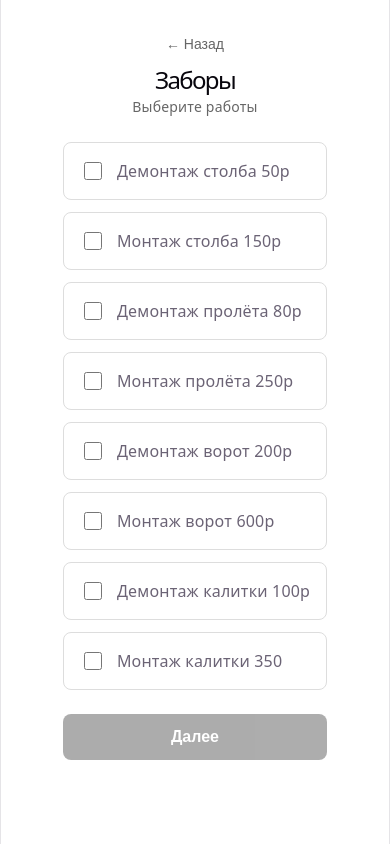
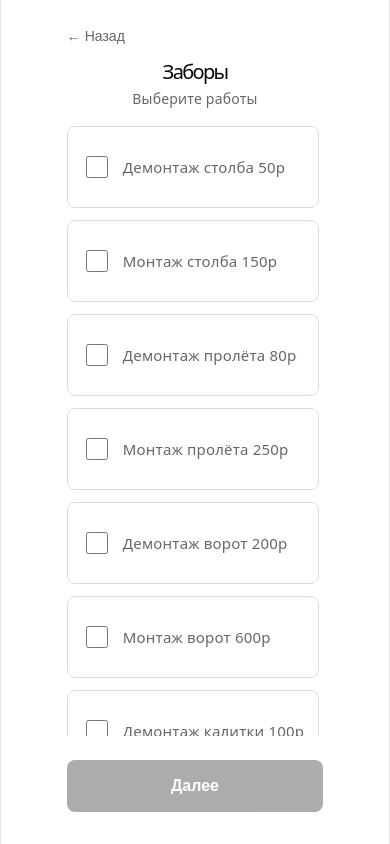
Before and after one commit to BatanAndrei/construction_calculator, a React (Vite) app: page /work/zabory in a window 390 px wide. Built offline with nearby package versions, Linux system fonts and the light colour scheme.

Commit message:
redy mobile

```diff
--- a/index.html
+++ b/index.html
@@ -3,7 +3,8 @@
   <head>
     <meta charset="UTF-8" />
     <link rel="icon" type="image/svg+xml" href="/favicon.svg" />
-    <meta name="viewport" content="width=device-width, initial-scale=1.0" />
+    <!-- <meta name="viewport" content="width=device-width, initial-scale=1.0" /> -->
+    <meta name="viewport" content="width=device-width, initial-scale=1.0, viewport-fit=cover" />
     <title>Construction calculator</title>
   </head>
   <body>
--- a/src/App.jsx
+++ b/src/App.jsx
@@ -2,6 +2,7 @@ import { BrowserRouter, Routes, Route } from 'react-router-dom';
 import HomePage from './pages/HomePage/HomePage';
 import FencesPage from './pages/FencesPage/FencesPage';
 import FencesCalcPage from './pages/FencesCalcPage/FencesCalcPage';
+import StubPage from './pages/StubPage/StubPage';
 
 const App = () => {
     return (
@@ -10,6 +11,10 @@ const App = () => {
                 <Route path='/' element={<HomePage />} />
                 <Route path="/work/zabory" element={<FencesPage />} />
                 <Route path="/work/zabory/calc" element={<FencesCalcPage />} />
+
+                <Route path="/work/blagoustroystvo" element={<StubPage title="Благоустройство" />} />
+                <Route path="/work/krysha" element={<StubPage title="Крыша" />} />
+                <Route path="/work/karkasy" element={<StubPage title="Каркасы" />} />
             </Routes>
         </BrowserRouter>
     );
--- a/src/pages/FencesCalcPage/FencesCalcPage.module.css
+++ b/src/pages/FencesCalcPage/FencesCalcPage.module.css
@@ -2,20 +2,32 @@
   max-width: 640px;
   margin: 0 auto;
   padding: 32px 16px;
+  padding-left: max(16px, env(safe-area-inset-left));
+  padding-right: max(16px, env(safe-area-inset-right));
+  padding-bottom: max(32px, env(safe-area-inset-bottom));
+
+  height: 100dvh;
+  display: flex;
+  flex-direction: column;
+  box-sizing: border-box;
 }
 
 .back {
+  flex-shrink: 0;
   background: none;
   border: none;
   color: #666;
   cursor: pointer;
   font-size: 14px;
-  padding: 0;
-  margin-bottom: 16px;
+  padding: 8px 0;
+  margin-bottom: 8px;
+  align-self: flex-start;
+  -webkit-tap-highlight-color: transparent;
 }
 
-.back:hover {
-  color: #333;
+.title,
+.subtitle {
+  flex-shrink: 0;
 }
 
 .title {
@@ -30,9 +42,15 @@
 }
 
 .list {
+  flex: 1;
+  min-height: 0;
+  overflow-y: auto;
+  -webkit-overflow-scrolling: touch;
+  overscroll-behavior: contain;
+
   list-style: none;
-  padding: 0;
-  margin: 0 0 24px;
+  padding: 0 4px 0 0;
+  margin: 0 0 16px;
   display: flex;
   flex-direction: column;
   gap: 12px;
@@ -42,7 +60,7 @@
   display: flex;
   align-items: center;
   justify-content: space-between;
-  gap: 16px;
+  gap: 12px;
   padding: 16px;
   background: #fff;
   border: 1px solid #ddd;
@@ -53,10 +71,12 @@
   display: flex;
   flex-direction: column;
   gap: 4px;
+  min-width: 0;
 }
 
 .rowTitle {
   font-size: 16px;
+  overflow-wrap: anywhere;
 }
 
 .rowPrice {
@@ -65,12 +85,16 @@
 }
 
 .input {
-  width: 100px;
-  padding: 8px 10px;
-  font-size: 15px;
+  width: 96px;
+  flex-shrink: 0;
+  padding: 10px;
+  font-size: 16px;
   border: 1px solid #ddd;
   border-radius: 6px;
   text-align: right;
+  background: #fff;
+  -webkit-appearance: none;
+  appearance: none;
 }
 
 .input:focus {
@@ -79,7 +103,9 @@
 }
 
 .calculate {
+  flex-shrink: 0;
   width: 100%;
+  min-height: 52px;
   padding: 14px;
   font-size: 16px;
   font-weight: 600;
@@ -89,6 +115,7 @@
   border-radius: 8px;
   cursor: pointer;
   transition: opacity 0.15s;
+  -webkit-tap-highlight-color: transparent;
 }
 
 .calculate:hover {
@@ -96,6 +123,7 @@
 }
 
 .total {
+  flex-shrink: 0;
   display: flex;
   justify-content: space-between;
   align-items: center;
@@ -115,3 +143,47 @@
   color: #888;
   font-size: 15px;
 }
+
+.list::-webkit-scrollbar {
+  width: 6px;
+}
+
+.list::-webkit-scrollbar-thumb {
+  background: #ccc;
+  border-radius: 3px;
+}
+
+.list::-webkit-scrollbar-track {
+  background: transparent;
+}
+
+@media (max-width: 430px) {
+  .page {
+    padding-top: 20px;
+  }
+
+  .title {
+    font-size: 20px;
+  }
+
+  .subtitle {
+    margin-bottom: 16px;
+  }
+
+  .row {
+    padding: 14px;
+  }
+
+  .rowTitle {
+    font-size: 15px;
+  }
+
+  .input {
+    width: 84px;
+    padding: 9px;
+  }
+
+  .totalValue {
+    font-size: 20px;
+  }
+}
--- a/src/pages/FencesPage/FencesPage.module.css
+++ b/src/pages/FencesPage/FencesPage.module.css
@@ -2,20 +2,32 @@
   max-width: 640px;
   margin: 0 auto;
   padding: 32px 16px;
+  padding-left: max(16px, env(safe-area-inset-left));
+  padding-right: max(16px, env(safe-area-inset-right));
+  padding-bottom: max(32px, env(safe-area-inset-bottom));
+
+  height: 100dvh;
+  display: flex;
+  flex-direction: column;
+  box-sizing: border-box;
 }
 
 .back {
+  flex-shrink: 0;
   background: none;
   border: none;
   color: #666;
   cursor: pointer;
   font-size: 14px;
-  padding: 0;
-  margin-bottom: 16px;
+  padding: 8px 0;
+  margin-bottom: 8px;
+  align-self: flex-start;
+  -webkit-tap-highlight-color: transparent;
 }
 
-.back:hover {
-  color: #333;
+.title,
+.subtitle {
+  flex-shrink: 0;
 }
 
 .title {
@@ -30,8 +42,14 @@
 }
 
 .list {
+  flex: 1;
+  min-height: 0;              /* обязательно, иначе flex-ребёнок не даст overflow */
+  overflow-y: auto;
+  -webkit-overflow-scrolling: touch;
+  overscroll-behavior: contain;
+
   list-style: none;
-  padding: 0;
+  padding: 0 4px 0 0;         /* место под скроллбар, чтобы не наезжал на карточки */
   margin: 0 0 24px;
   display: flex;
   flex-direction: column;
@@ -42,21 +60,24 @@
   display: flex;
   align-items: center;
   gap: 12px;
+  min-height: 56px;
   padding: 16px;
   background: #fff;
   border: 1px solid #ddd;
   border-radius: 8px;
   cursor: pointer;
   transition: border-color 0.15s;
+  -webkit-tap-highlight-color: transparent;
 }
 
-.row:hover {
+.row:active {
   border-color: #333;
 }
 
 .checkbox {
-  width: 18px;
-  height: 18px;
+  width: 22px;
+  height: 22px;
+  flex-shrink: 0;
   cursor: pointer;
   accent-color: #333;
 }
@@ -66,7 +87,9 @@
 }
 
 .next {
+  flex-shrink: 0;
   width: 100%;
+  min-height: 52px;
   padding: 14px;
   font-size: 16px;
   font-weight: 600;
@@ -76,13 +99,47 @@
   border-radius: 8px;
   cursor: pointer;
   transition: opacity 0.15s;
-}
-
-.next:hover:not(:disabled) {
-  opacity: 0.85;
+  -webkit-tap-highlight-color: transparent;
 }
 
 .next:disabled {
   opacity: 0.4;
   cursor: not-allowed;
 }
+
+/* Тонкий скроллбар (WebKit / Chromium — Edge, Chrome, Samsung Internet) */
+.list::-webkit-scrollbar {
+  width: 6px;
+}
+
+.list::-webkit-scrollbar-thumb {
+  background: #ccc;
+  border-radius: 3px;
+}
+
+.list::-webkit-scrollbar-track {
+  background: transparent;
+}
+
+@media (max-width: 430px) {
+  .page {
+    padding-top: 20px;
+  }
+
+  .title {
+    font-size: 20px;
+  }
+
+  .subtitle {
+    margin-bottom: 16px;
+  }
+
+  .row {
+    min-height: 52px;
+    padding: 14px;
+  }
+
+  .rowTitle {
+    font-size: 15px;
+  }
+}
--- a/src/pages/HomePage/HomePage.module.css
+++ b/src/pages/HomePage/HomePage.module.css
@@ -2,6 +2,19 @@
   max-width: 640px;
   margin: 0 auto;
   padding: 32px 16px;
+  padding-left: max(16px, env(safe-area-inset-left));
+  padding-right: max(16px, env(safe-area-inset-right));
+  padding-bottom: max(32px, env(safe-area-inset-bottom));
+
+  height: 100dvh;
+  display: flex;
+  flex-direction: column;
+  box-sizing: border-box;
+}
+
+.title,
+.subtitle {
+  flex-shrink: 0;
 }
 
 .title {
@@ -16,8 +29,14 @@
 }
 
 .list {
+  flex: 1;
+  min-height: 0;
+  overflow-y: auto;
+  -webkit-overflow-scrolling: touch;
+  overscroll-behavior: contain;
+
   list-style: none;
-  padding: 0;
+  padding: 0 4px 0 0;
   margin: 0;
   display: flex;
   flex-direction: column;
@@ -26,19 +45,18 @@
 
 .item {
   width: 100%;
+  min-height: 56px;
   text-align: left;
   padding: 16px;
   background: #fff;
   border: 1px solid #ddd;
   border-radius: 8px;
   cursor: pointer;
-  display: flex;
-  flex-direction: column;
-  gap: 4px;
   transition: border-color 0.15s;
+  -webkit-tap-highlight-color: transparent;
 }
 
-.item:hover {
+.item:active {
   border-color: #333;
 }
 
@@ -47,7 +65,39 @@
   font-weight: 600;
 }
 
-.itemDesc {
-  font-size: 13px;
-  color: #888;
+/* Тонкий скроллбар (WebKit / Chromium — Edge, Chrome, Samsung Internet) */
+.list::-webkit-scrollbar {
+  width: 6px;
 }
+
+.list::-webkit-scrollbar-thumb {
+  background: #ccc;
+  border-radius: 3px;
+}
+
+.list::-webkit-scrollbar-track {
+  background: transparent;
+}
+
+@media (max-width: 430px) {
+  .home {
+    padding-top: 20px;
+  }
+
+  .title {
+    font-size: 20px;
+  }
+
+  .subtitle {
+    margin-bottom: 16px;
+  }
+
+  .item {
+    min-height: 52px;
+    padding: 14px;
+  }
+
+  .itemTitle {
+    font-size: 15px;
+  }
+}
--- /dev/null
+++ b/src/pages/StubPage/StubPage.jsx
@@ -0,0 +1,19 @@
+import { useNavigate } from 'react-router-dom';
+import styles from './StubPage.module.css';
+
+const StubPage = ({ title }) => {
+  const navigate = useNavigate();
+
+  return (
+    <div className={styles.page}>
+      <button className={styles.back} onClick={() => navigate('/')}>
+        ← Назад
+      </button>
+
+      <h1 className={styles.title}>{title}</h1>
+      <p className={styles.text}>Страница в разработке</p>
+    </div>
+  );
+};
+
+export default StubPage;
--- /dev/null
+++ b/src/pages/StubPage/StubPage.module.css
@@ -0,0 +1,41 @@
+.page {
+  max-width: 640px;
+  margin: 0 auto;
+  padding: 32px 16px;
+  padding-left: max(16px, env(safe-area-inset-left));
+  padding-right: max(16px, env(safe-area-inset-right));
+  padding-bottom: max(32px, env(safe-area-inset-bottom));
+  box-sizing: border-box;
+}
+
+.back {
+  background: none;
+  border: none;
+  color: #666;
+  cursor: pointer;
+  font-size: 14px;
+  padding: 8px 0;
+  margin-bottom: 8px;
+  -webkit-tap-highlight-color: transparent;
+}
+
+.title {
+  font-size: 24px;
+  margin: 0 0 4px;
+}
+
+.text {
+  color: #888;
+  font-size: 15px;
+  margin: 0;
+}
+
+@media (max-width: 430px) {
+  .page {
+    padding-top: 20px;
+  }
+
+  .title {
+    font-size: 20px;
+  }
+}
```
